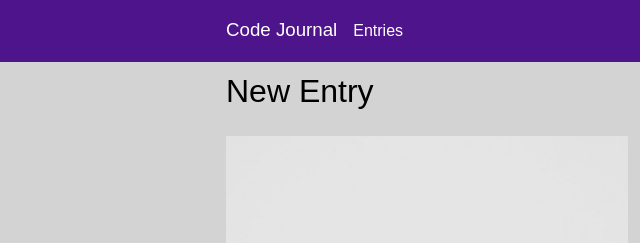
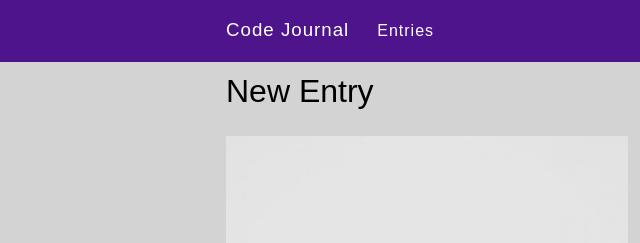
Before and after one commit to Jykwon24/code-journal, a website: page index.html in a window 1280 px wide. Shown: the top 243 px of the page, 0-640 px from the left. Drawn offline with Linux system fonts and the light colour scheme.

Commit message:
Task 8-9 adding anchor tag to entries nav bar.

```diff
--- a/css/styles.css
+++ b/css/styles.css
@@ -27,7 +27,9 @@ h1 {
   display: inline-block;
   color: white;
   font-family: sans-serif;
-  font-weight: 300;
+  font-weight: 400;
+  letter-spacing: 1px;
+  text-decoration: none;
 }
 
 .heading {
--- a/index.html
+++ b/index.html
@@ -18,7 +18,7 @@
   <header>
     <div class="container">
       <h3 class="purp-header">Code Journal</h3>
-      <h4 class="purp-header">Entries</h4>
+      <h4 class="purp-header"><a class="purp-header" href="#entry-list">Entries</a></h4>
     </div>
   </header>
   <main>
@@ -52,7 +52,7 @@
 
       </form>
     </div>
-    <div class="new-row container" data-view="entries">
+    <div id="entry-list" class="new-row container" data-view="entries">
       <ul class="ul-entry list-style">
 
 
```
